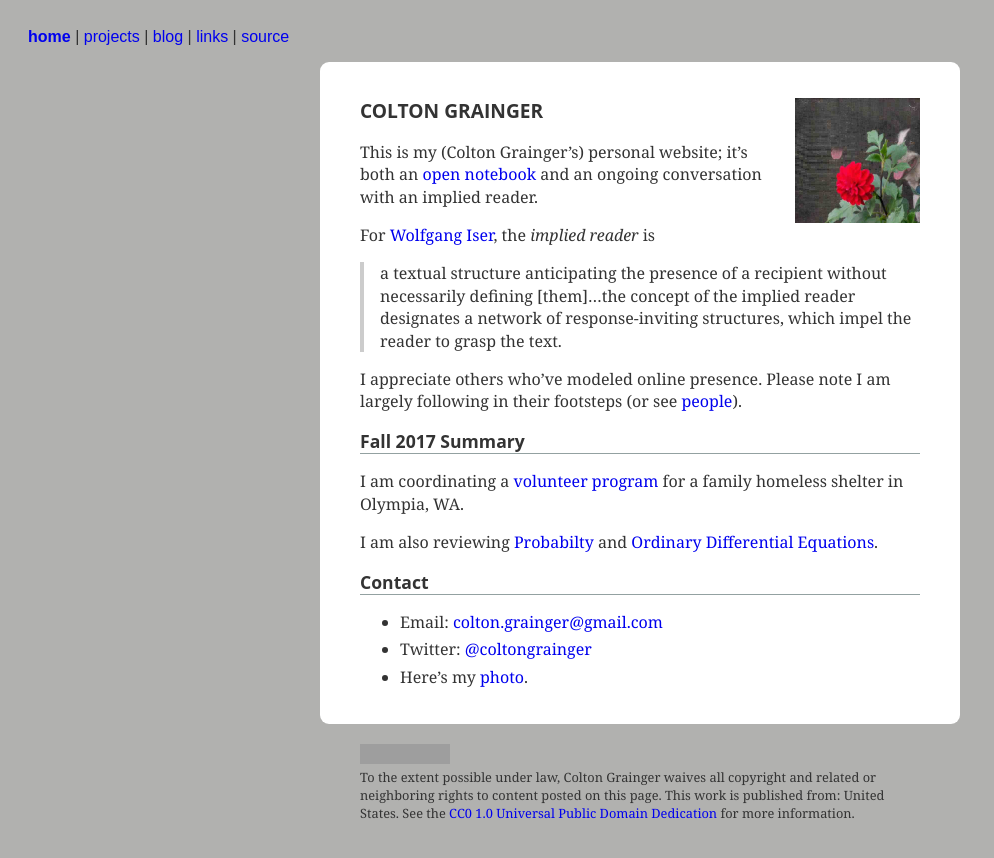
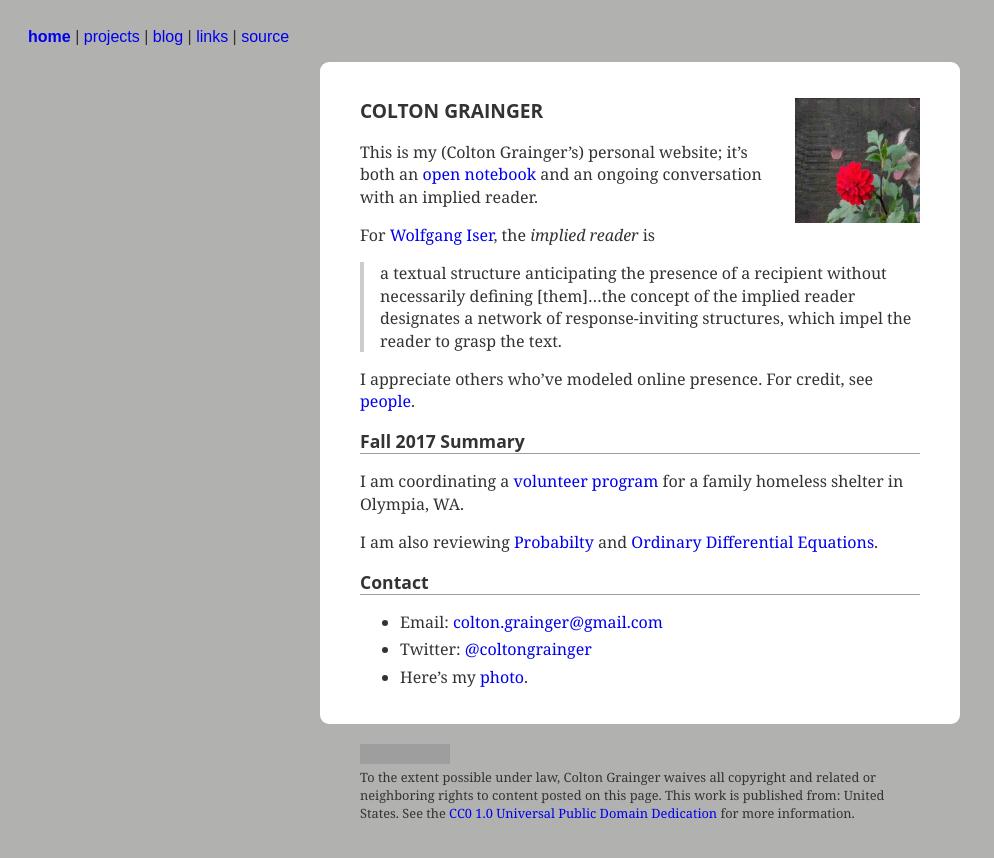
Before and after one commit to coltongrainger/blog, a Jekyll site: the page built from index.md, in a window 1280 px wide. Shown: the top 858 px of the page, without its empty margins (0-994 px from the left). Built offline with Jekyll 4.4.1, drawn with Linux system fonts in a browser that asks for light colours; our own code applies the rules of GitHub Pages for plain Markdown files; grey boxes are pictures that could not be loaded.

Commit message:
credit to people

```diff
--- a/index.md
+++ b/index.md
@@ -15,7 +15,7 @@ This is my (Colton Grainger's) personal website; it's both an [open notebook](ht
 For [Wolfgang Iser](https://en.wikipedia.org/wiki/Wolfgang_Iser), the *implied reader* is
 > a textual structure anticipating the presence of a recipient without necessarily defining [them]…the concept of the implied reader designates a network of response-inviting structures, which impel the reader to grasp the text.
 
-I appreciate others who've modeled online presence. Please note I am largely following in their footsteps (or see [people](/links)).
+I appreciate others who've modeled online presence. For credit, see [people](/links).
 
 
 ## Fall 2017 Summary
```
